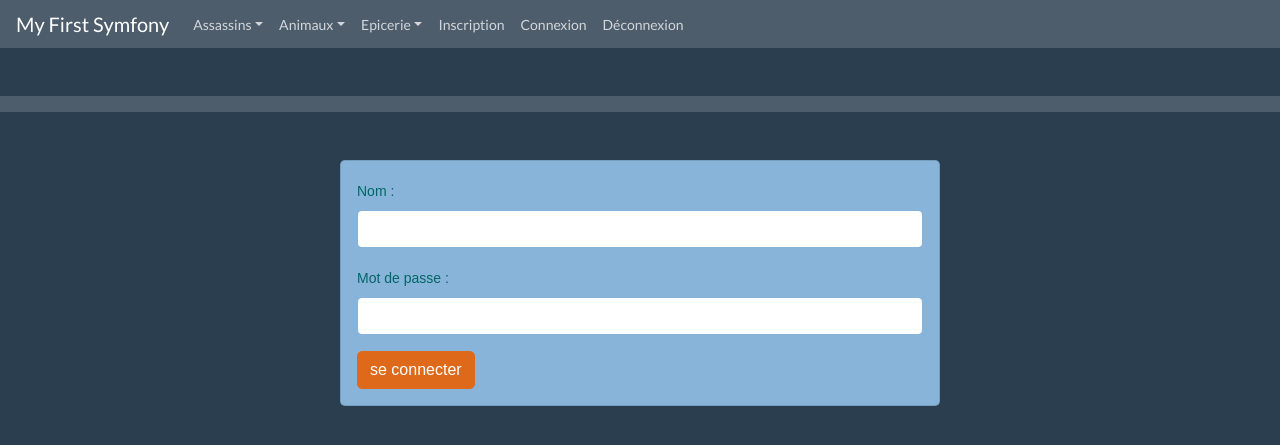
After one commit to Estelle-Rose/myFirstSymfony, a Symfony app: template templates/signup/login.html.twig in a window 1280 px wide. The commit adds this page. Shown: the top 445 px of the page. Run offline with Twig, Linux system fonts and the light colour scheme; the template is opened without the code that fills it, so the values that code supplies are empty; some libraries are stand-ins or nearby versions.

Commit message:
password encrypted et login / logout

```diff
--- a/templates/menu.html.twig
+++ b/templates/menu.html.twig
@@ -76,12 +76,13 @@
         </div>
       </li>
       <li class="nav-item">
-        <a
-          class="nav-link"
-          href="{{path('signup')}}"
-          >Inscription</a
-        >
-
+        <a class="nav-link" href="{{path('signup')}}">Inscription</a>
+      </li>
+      <li class="nav-item">
+        <a class="nav-link" href="{{path('login')}}">Connexion</a>
+      </li>
+      <li class="nav-item">
+        <a class="nav-link" href="{{path('logout')}}">Déconnexion</a>
       </li>
     </ul>
   </div>
--- /dev/null
+++ b/templates/signup/login.html.twig
@@ -0,0 +1,53 @@
+{% extends 'base.html.twig' %}
+{% block title %}{{page_title}}
+{% endblock %}
+{% block pageTitle %}{{page_title}}
+{% endblock %}
+
+
+{% block body %}
+<style>
+    .example-wrapper { margin: 1em auto; max-width: 600px; width: 95%; font: 18px/1.5 sans-serif; }
+    .example-wrapper code { background: #F5F5F5; padding: 2px 6px; }
+    .card, .btn,.form-control {
+        border-radius: 5px !important;
+    }
+    label {
+        color: #006666 !important;
+    }
+    .card {
+        background-color: rgb(136, 180, 218) !important;
+    }
+</style>
+
+<div class="example-wrapper">
+    <div class="row">
+        <div class="col-12">
+            <div class="card p-3">
+            <form action="{{path('login')}}" method="POST">
+
+            <div class="form-group">
+                <label> Nom :</label>
+                <input type="text" required name="_username" class="form-control">
+            </div>
+            <div class="form-group">
+                <label> Mot de passe :</label>
+                <input type="password" required name="_password" class="form-control">
+            </div>
+            <input type="submit" class="btn btn-primary" value="se connecter">
+            </form>
+            </div>
+        </div>
+       <!--   <div class="col-12">
+           {% for message in app.flashes('success') %}
+            <div class="alert alert-success alert-dismissible fade show m-3" role="alert">
+          <button type="button" class="close" data-dismiss="alert" aria-label="Close">
+          <span aria-hidden="true">&times;</span>
+        </button>
+        {{ message }}
+      </div>
+          {% endfor %}
+        </div> -->
+    </div>
+</div>
+{% endblock %}
```
Also changed, not shown: src/Controller/SignupController.php (+22 -1 lines), src/Entity/User.php (+15 -1 lines), 1 other file.
